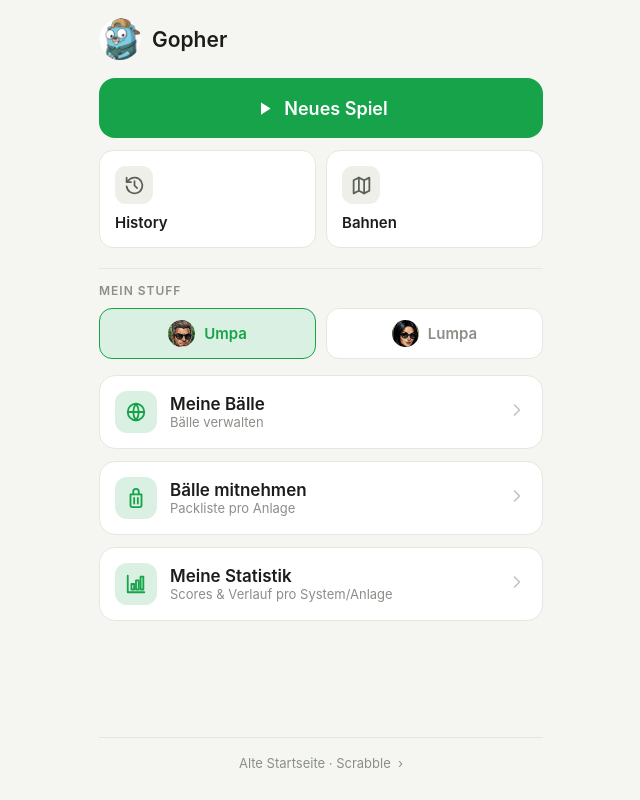
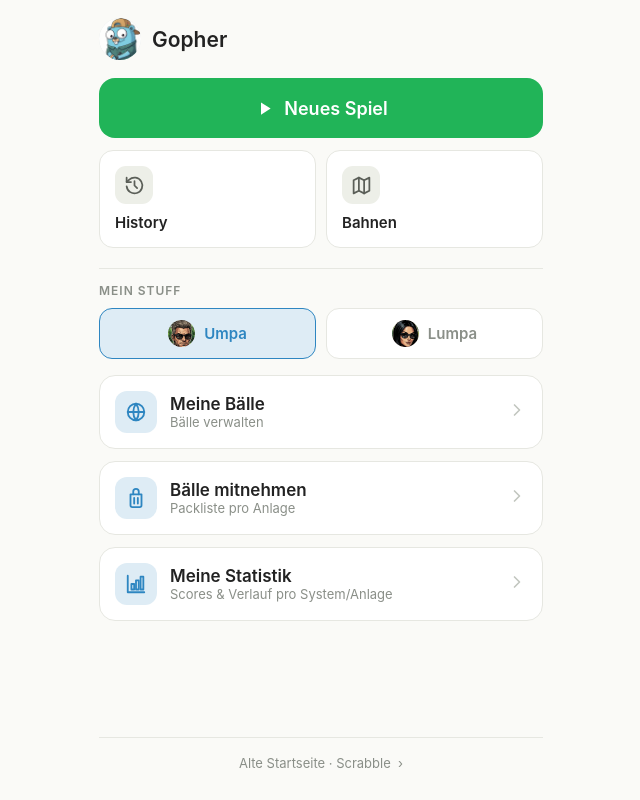
Before and after one commit to michaelbuzek/gopher-app, a Flask app: page / in a window 1280 px wide. Shown: the whole page, without its empty margins (319-959 px from the left). Run offline with Flask 3, Linux system fonts and the light colour scheme; data comes from the database, SQL or seed files in the repository; data that the repository does not hold is empty.

Commit message:
Farbkonzept neu: App-Gruen frischer, waermeres Off-White, Umpa=Blau
Weg vom PLONKY-Look. App-Primaer Golf-Gruen #21B458, Hintergrund #FAFAF7,
Text #222. Spieler getrennt von der App-Farbe: Umpa = Gopher-Blau #2E86C1
(auch in DB-Profil + Paletten), Lumpa = Terrakotta bleibt. Green macht
keinen Doppeldienst mehr. Rein kosmetisch, kein Datenrisiko.

Co-Authored-By: Claude Opus 4.8 <noreply@anthropic.com>

```diff
--- a/app.py
+++ b/app.py
@@ -514,14 +514,17 @@ def ensure_profiles():
     """Additiv: 'profiles'-Tabelle anlegen/seeden + bekannte Namensvarianten
     in players kanonisieren. Idempotent, keine Löschungen (DB-Schutzregel)."""
     canonical = [
-        {'name': 'Umpa', 'color_hex': '#16a34a', 'sort_order': 1},
-        {'name': 'Lumpa', 'color_hex': '#e0672e', 'sort_order': 2},
+        {'name': 'Umpa', 'color_hex': '#2E86C1', 'sort_order': 1},   # Gopher-Blau (neues Farbkonzept)
+        {'name': 'Lumpa', 'color_hex': '#e0672e', 'sort_order': 2},  # Terrakotta
     ]
     try:
         db.create_all()  # legt fehlende Tabellen an (z.B. profiles) — additiv
         for p in canonical:
-            if not Profile.query.filter_by(name=p['name']).first():
+            existing = Profile.query.filter_by(name=p['name']).first()
+            if not existing:
                 db.session.add(Profile(**p))
+            else:
+                existing.color_hex = p['color_hex']  # Farbe mit Konzept synchronisieren (feste Profile)
         db.session.commit()
         # Casing-Varianten der bekannten Profile in players angleichen (idempotent)
         for name in ('Umpa', 'Lumpa'):
--- a/templates/analytics.html
+++ b/templates/analytics.html
@@ -7,7 +7,7 @@
     <title>🏌️ Statistik</title>
     <style>
         * { box-sizing: border-box; }
-        :root { --bg:#f5f6f2; --card:#fff; --line:#e6e7e1; --tile:#edefe8; --ink:#1c1d1a; --ink-2:#5b5f58; --ink-3:#8a8f88; --ink-4:#a0a49d; --muted:#c2c6bf; --green:#16a34a; }
+        :root { --bg: #FAFAF7; --card:#fff; --line:#e6e7e1; --tile:#edefe8; --ink: #222222; --ink-2:#5b5f58; --ink-3:#8a8f88; --ink-4:#a0a49d; --muted:#c2c6bf; --green: #21B458; }
         html, body { margin:0; padding:0; background:var(--bg); color:var(--ink); font-family:-apple-system,BlinkMacSystemFont,"Segoe UI",Roboto,Helvetica,Arial,sans-serif; -webkit-font-smoothing:antialiased; }
         .wrap { max-width:480px; margin:0 auto; padding:16px 16px 40px; }
         .head { display:flex; align-items:center; gap:12px; margin-bottom:16px; }
@@ -59,13 +59,13 @@
     <div id="app" class="wrap"></div>
     <div id="toast" class="toast"></div>
     <script>
-    const PALETTE = { 'umpa': '#16a34a', 'lumpa': '#e0672e' };
+    const PALETTE = { 'umpa': '#2E86C1', 'lumpa': '#e0672e' };
     const params = new URLSearchParams(location.search);
     let PLAYER = (params.get('player') || localStorage.getItem('gopher_profile') || 'Umpa').trim();
     const app = document.getElementById('app');
 
     function esc(s){ return String(s==null?'':s).replace(/[&<>"']/g, c => ({'&':'&amp;','<':'&lt;','>':'&gt;','"':'&quot;',"'":'&#39;'}[c])); }
-    function colorOf(name){ return PALETTE[(name||'').toLowerCase()] || '#16a34a'; }
+    function colorOf(name){ return PALETTE[(name||'').toLowerCase()] || '#2E86C1'; }
     function avatarFile(name){ const n=(name||'').trim().toLowerCase(); return (n==='umpa'||n==='lumpa') ? '/static/avatars/'+n+'.png' : null; }
     function shortDate(d){ const p=(d||'').split('-'); return p.length===3 ? (parseInt(p[2])+'.'+parseInt(p[1])+'.') : (d||''); }
     function tint(hex){ const h=(hex||'').replace('#',''); if(h.length<6) return '#eef0ea'; const r=parseInt(h.substr(0,2),16),g=parseInt(h.substr(2,2),16),b=parseInt(h.substr(4,2),16),m=x=>Math.round(255-(255-x)*0.16); return 'rgb('+m(r)+','+m(g)+','+m(b)+')'; }
--- a/templates/balls.html
+++ b/templates/balls.html
@@ -7,7 +7,7 @@
     <title>🏌️ Meine Bälle</title>
     <style>
         * { box-sizing: border-box; }
-        :root { --bg:#f5f6f2; --card:#fff; --line:#e6e7e1; --tile:#edefe8; --ink:#1c1d1a; --ink-2:#5b5f58; --ink-3:#8a8f88; --ink-4:#a0a49d; --muted:#c2c6bf; --green:#16a34a; }
+        :root { --bg: #FAFAF7; --card:#fff; --line:#e6e7e1; --tile:#edefe8; --ink: #222222; --ink-2:#5b5f58; --ink-3:#8a8f88; --ink-4:#a0a49d; --muted:#c2c6bf; --green: #21B458; }
         html, body { margin:0; padding:0; background:var(--bg); color:var(--ink); font-family:-apple-system,BlinkMacSystemFont,"Segoe UI",Roboto,Helvetica,Arial,sans-serif; -webkit-font-smoothing:antialiased; }
         .wrap { max-width:480px; margin:0 auto; padding:18px 18px 40px; }
         .head { display:flex; align-items:center; gap:12px; margin-bottom:18px; }
--- a/templates/history.html
+++ b/templates/history.html
@@ -7,7 +7,7 @@
     <title>🏌️ History</title>
     <style>
         * { box-sizing: border-box; }
-        :root { --bg:#f5f6f2; --card:#fff; --line:#e6e7e1; --tile:#edefe8; --ink:#1c1d1a; --ink-2:#5b5f58; --ink-3:#8a8f88; --ink-4:#a0a49d; --muted:#c2c6bf; --green:#16a34a; }
+        :root { --bg: #FAFAF7; --card:#fff; --line:#e6e7e1; --tile:#edefe8; --ink: #222222; --ink-2:#5b5f58; --ink-3:#8a8f88; --ink-4:#a0a49d; --muted:#c2c6bf; --green: #21B458; }
         html, body { margin:0; padding:0; background:var(--bg); color:var(--ink); font-family:-apple-system,BlinkMacSystemFont,"Segoe UI",Roboto,Helvetica,Arial,sans-serif; -webkit-font-smoothing:antialiased; }
         .wrap { max-width:480px; margin:0 auto; padding:18px 18px 40px; }
         .head { display:flex; align-items:center; gap:12px; margin-bottom:6px; }
--- a/templates/home.html
+++ b/templates/home.html
@@ -10,9 +10,9 @@
     <style>
         * { box-sizing: border-box; }
         :root {
-            --bg: #f5f6f2; --card: #fff; --line: #e6e7e1; --tile: #edefe8;
-            --ink: #1c1d1a; --ink-2: #5b5f58; --ink-3: #8a8f88; --ink-4: #a0a49d;
-            --muted: #c2c6bf; --green: #16a34a;
+            --bg: #FAFAF7; --card: #fff; --line: #e6e7e1; --tile: #edefe8;
+            --ink: #222222; --ink-2: #5b5f58; --ink-3: #8a8f88; --ink-4: #a0a49d;
+            --muted: #c2c6bf; --green: #21B458;
         }
         html, body { margin: 0; padding: 0; background: var(--bg); color: var(--ink);
             font-family: -apple-system, BlinkMacSystemFont, "Segoe UI", Roboto, Helvetica, Arial, sans-serif; -webkit-font-smoothing: antialiased; }
--- a/templates/index.html
+++ b/templates/index.html
@@ -9,7 +9,7 @@
     <title>🏌️ Neues Spiel</title>
     <style>
         * { box-sizing: border-box; }
-        :root { --bg:#f5f6f2; --card:#fff; --line:#e6e7e1; --tile:#edefe8; --ink:#1c1d1a; --ink-2:#5b5f58; --ink-3:#8a8f88; --ink-4:#a0a49d; --muted:#c2c6bf; --green:#16a34a; }
+        :root { --bg: #FAFAF7; --card:#fff; --line:#e6e7e1; --tile:#edefe8; --ink: #222222; --ink-2:#5b5f58; --ink-3:#8a8f88; --ink-4:#a0a49d; --muted:#c2c6bf; --green: #21B458; }
         html, body { margin:0; padding:0; background:var(--bg); color:var(--ink); font-family:-apple-system,BlinkMacSystemFont,"Segoe UI",Roboto,Helvetica,Arial,sans-serif; -webkit-font-smoothing:antialiased; }
         .wrap { max-width:480px; margin:0 auto; padding:18px 18px 40px; }
         .head { display:flex; align-items:center; gap:12px; margin-bottom:20px; }
@@ -186,7 +186,7 @@
         document.getElementById('date').value=iso;
         // Profile (für Standard-Spieler + Farben)
         try { var rp=await fetch('/api/profiles'); var dp=await rp.json(); PROFILES=dp.profiles||[]; } catch(e){}
-        if(!PROFILES.length) PROFILES = [{name:'Umpa',color_hex:'#16a34a'},{name:'Lumpa',color_hex:'#e0672e'}];
+        if(!PROFILES.length) PROFILES = [{name:'Umpa',color_hex:'#2E86C1'},{name:'Lumpa',color_hex:'#e0672e'}];
         PROFILES.forEach(function(p){ PROFILE_SEL[p.name]=true; });
         renderPlayers();
         // Plätze für Autocomplete
--- a/templates/pack.html
+++ b/templates/pack.html
@@ -7,7 +7,7 @@
     <title>🏌️ Bälle mitnehmen</title>
     <style>
         * { box-sizing: border-box; }
-        :root { --bg:#f5f6f2; --card:#fff; --line:#e6e7e1; --tile:#edefe8; --ink:#1c1d1a; --ink-2:#5b5f58; --ink-3:#8a8f88; --ink-4:#a0a49d; --muted:#c2c6bf; --green:#16a34a; }
+        :root { --bg: #FAFAF7; --card:#fff; --line:#e6e7e1; --tile:#edefe8; --ink: #222222; --ink-2:#5b5f58; --ink-3:#8a8f88; --ink-4:#a0a49d; --muted:#c2c6bf; --green: #21B458; }
         html, body { margin:0; padding:0; background:var(--bg); color:var(--ink); font-family:-apple-system,BlinkMacSystemFont,"Segoe UI",Roboto,Helvetica,Arial,sans-serif; -webkit-font-smoothing:antialiased; }
         .wrap { max-width:480px; margin:0 auto; padding:18px 18px 40px; }
         .head { display:flex; align-items:center; gap:12px; margin-bottom:14px; }
--- a/templates/settings.html
+++ b/templates/settings.html
@@ -7,7 +7,7 @@
     <title>🏌️ Anlagen</title>
     <style>
         * { box-sizing: border-box; }
-        :root { --bg:#f5f6f2; --card:#fff; --line:#e6e7e1; --tile:#edefe8; --ink:#1c1d1a; --ink-2:#5b5f58; --ink-3:#8a8f88; --ink-4:#a0a49d; --muted:#c2c6bf; --green:#16a34a; }
+        :root { --bg: #FAFAF7; --card:#fff; --line:#e6e7e1; --tile:#edefe8; --ink: #222222; --ink-2:#5b5f58; --ink-3:#8a8f88; --ink-4:#a0a49d; --muted:#c2c6bf; --green: #21B458; }
         html, body { margin:0; padding:0; background:var(--bg); color:var(--ink); font-family:-apple-system,BlinkMacSystemFont,"Segoe UI",Roboto,Helvetica,Arial,sans-serif; -webkit-font-smoothing:antialiased; }
         .wrap { max-width:480px; margin:0 auto; padding:18px 18px 40px; }
         .head { display:flex; align-items:center; gap:12px; margin-bottom:14px; }
```
Also changed, not shown: templates/score_detail.html (+5 -5 lines).
